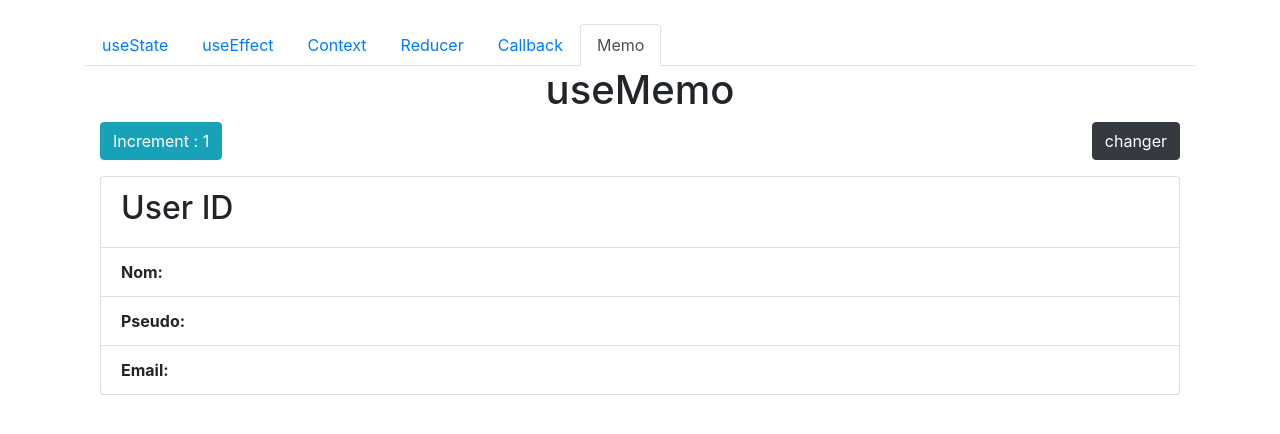
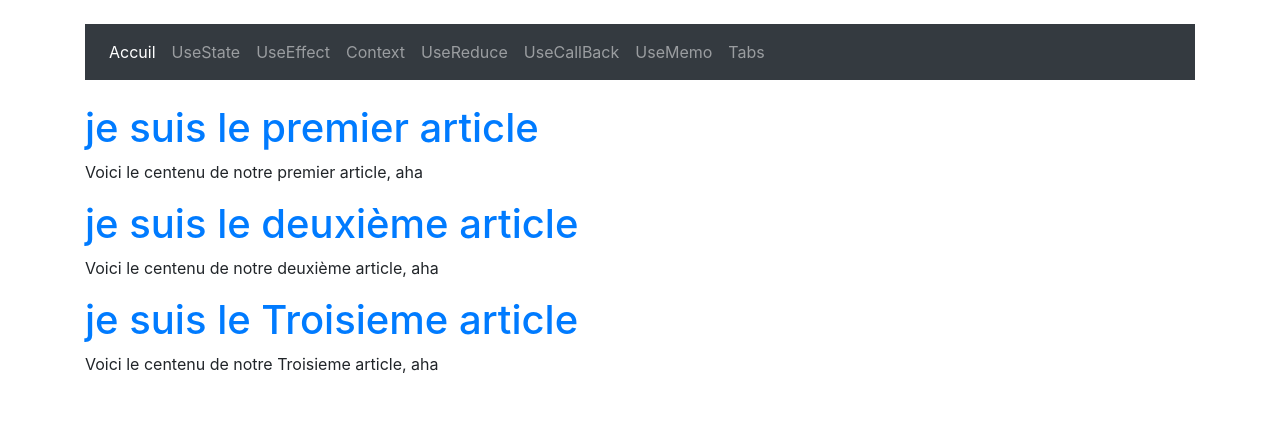
Before and after one commit to AK-SoloQ/TestingReactHook, a React (Create React App) app: page / in a window 1280 px wide. Shown: the top 434 px of the page. Built offline with nearby package versions, Linux system fonts and the light colour scheme; no server answers.

Commit message:
fix(redux): add redux & router

```diff
--- a/package.json
+++ b/package.json
@@ -8,7 +8,10 @@
     "react": "^16.12.0",
     "react-bootstrap": "^1.0.0-beta.16",
     "react-dom": "^16.12.0",
-    "react-scripts": "3.2.0",
+    "react-redux": "^7.1.3",
+    "react-router-dom": "^5.1.2",
+    "react-scripts": "^3.3.0",
+    "redux": "^4.0.4",
     "uuid": "^3.3.3"
   },
   "scripts": {
--- a/src/App.js
+++ b/src/App.js
@@ -24,10 +24,17 @@ import Progress from './components/Callback/Progress'
 // Import Memo
 import ProfileMemo from './components/Memo/ProfileMemo'
 
-
+// Accueil Redux
+import Accueil from './components/Accueil/Accueil'
+import Post from './components/Accueil/Post'
 // Bootstarp Elements
 import { Tabs, Tab } from 'react-bootstrap';
 
+// Add Router
+import { BrowserRouter, Route } from 'react-router-dom'
+
+// Import Menu
+import Menu from './components/Menu/Menu'
 // Main Function
 function App() {
   const [user, setUser] = useState({
@@ -46,38 +53,39 @@ function App() {
   }, [countTwo])
   return (
     <div className="container mt-4">
-      <Tabs defaultActiveKey="Memo" id="uncontrolled-tab-example">
-        <Tab eventKey="useState" title="useState">
-          <UseState></UseState>
-        </Tab>
-        <Tab eventKey="useEffect" title="useEffect">
-          <UseEffect></UseEffect>
-        </Tab>
-        <Tab eventKey="Context" title="Context">
+      <BrowserRouter>
+        <Menu />
+        <Route path='/post/:post_id' component={Post}></Route>
+        <Route exact path='/' component={Accueil} ></Route>
+        <Route path='/useState' component={UseState}></Route>
+        <Route path='/useEffect' component={UseEffect}></Route>
+        <Route path='/useReduce' component={Count}></Route>
+        <Route path='/useMemo' component={ProfileMemo}></Route>
+        <Route path='/useCallback'>
+          <Progress {...countOne}></Progress>
+          <Progress {...countTwo}></Progress>
+          <Button handleClick={incrementCountOne} {...countOne}>Count 1</Button>
+          <Button handleClick={incrementCountTwo} {...countTwo}>Count 2</Button>
+        </Route>
+        <Route path='/context'>
           <UserContext.Provider value={user}>
             <ColorContext.Provider value={'red'}>
               <Profile />
             </ColorContext.Provider>
           </UserContext.Provider>
-        </Tab>
-        <Tab eventKey="Reducer" title="Reducer">
-          <Count />
-        </Tab>
-        <Tab eventKey="Callback" title="Callback">
-          <Progress {...countOne}></Progress>
-          <Progress {...countTwo}></Progress>
-          <Button handleClick={incrementCountOne} {...countOne}>Count 1</Button>
-          <Button handleClick={incrementCountTwo} {...countTwo}>Count 2</Button>
-        </Tab>
-        <Tab eventKey='Memo' title="Memo">
-          <ProfileMemo />
-        </Tab>
-      </Tabs>
-
-
-
-
-    </div>
+        </Route>
+        <Route path='/tabs'>
+          <Tabs defaultActiveKey="Memo" id="uncontrolled-tab-example">
+            <Tab eventKey='Memo2' title="Memo2">
+              <h1>Bonjour </h1>
+            </Tab>
+            <Tab eventKey='Memo' title="Memo">
+              <h1>HEll0 </h1>
+            </Tab>
+          </Tabs>
+        </Route>
+      </BrowserRouter>
+    </div >
   );
 }
 function UseState() {
--- /dev/null
+++ b/src/components/Accueil/Accueil.js
@@ -0,0 +1,36 @@
+import React, { Component } from 'react';
+import { connect } from 'react-redux'
+import { Link } from 'react-router-dom'
+
+const mapStateToProps = state => {
+      return {
+            posts: state.posts
+      }
+}
+class Accueil extends Component {
+      constructor(props) {
+            super(props);
+            this.state = {}
+      }
+      render() {
+            const { posts } = this.props
+            const postData = posts.length ? (
+                  posts.map(post => {
+                        return (
+                              <div className='base' key={post.id}>
+                                    <Link to={"/post/" + post.id}>
+                                          <h1>{post.title}</h1>
+                                    </Link>
+                                    <p>{post.body}</p>
+                              </div>
+                        )
+                  })
+            ) : <p>Aucun Article pour le moment !</p>
+            return (
+                  postData
+            );
+      }
+}
+
+
+export default connect(mapStateToProps)(Accueil);
--- /dev/null
+++ b/src/components/Accueil/Post.js
@@ -0,0 +1,33 @@
+import React, { Component } from 'react';
+import { connect } from 'react-redux'
+
+
+const mapStateToProps = (state, ownProps) => {
+      let id = Number(ownProps.match.params.post_id)
+      return {
+            post: state.posts.find(post => post.id === id)
+      }
+}
+class Accueil extends Component {
+      constructor(props) {
+            super(props);
+            this.state = {}
+      }
+      render() {
+            const post = this.props.post
+            console.log({ post })
+
+            const postData = post ? (
+                  <div className='post'>
+                        <h1>{post.title}</h1>
+                        <p>{post.body}</p>
+                  </div>
+            ) : (<p>Aucun Article pour le moment !!!</p>)
+            return (
+                  postData
+            );
+      }
+}
+
+
+export default connect(mapStateToProps)(Accueil);
--- /dev/null
+++ b/src/components/Menu/Menu.js
@@ -0,0 +1,38 @@
+import React from 'react';
+function Menu() {
+      return (
+            <nav className="navbar navbar-expand-lg navbar-dark bg-dark mb-4">
+
+                  <div className="collapse navbar-collapse" id="navbarColor02">
+                        <ul className="navbar-nav mr-auto">
+                              <li className="nav-item active">
+                                    <a className="nav-link" href="/">Accuil <span className="sr-only">(current)</span></a>
+                              </li>
+                              <li className="nav-item">
+                                    <a className="nav-link" href="/useState">UseState</a>
+                              </li>
+                              <li className="nav-item">
+                                    <a className="nav-link" href="/useEffect">UseEffect</a>
+                              </li>
+                              <li className="nav-item">
+                                    <a className="nav-link" href="/context">Context</a>
+                              </li>
+                              <li className="nav-item">
+                                    <a className="nav-link" href="/useReduce">UseReduce</a>
+                              </li>
+                              <li className="nav-item">
+                                    <a className="nav-link" href="/useCallback">UseCallBack</a>
+                              </li>
+                              <li className="nav-item">
+                                    <a className="nav-link" href="/useMemo">UseMemo</a>
+                              </li>
+                              <li className="nav-item">
+                                    <a className="nav-link" href="/tabs">Tabs</a>
+                              </li>
+                        </ul>
+                  </div>
+            </nav>
+      )
+}
+
+export default Menu;
--- a/src/index.js
+++ b/src/index.js
@@ -4,9 +4,18 @@ import './index.css';
 import App from './App';
 import * as serviceWorker from './serviceWorker';
 import 'bootstrap/dist/css/bootstrap.min.css';
+// Redux
+import { createStore } from 'redux'
+import { Provider } from 'react-redux'
+import rootReducer from './reducers/rootReducer'
 
+const store = createStore(rootReducer)
 
-ReactDOM.render(<App />, document.getElementById('root'));
+ReactDOM.render(
+      <Provider store={store}>
+            <App />
+      </Provider>,
+      document.getElementById('root'));
 
 // If you want your app to work offline and load faster, you can change
 // unregister() to register() below. Note this comes with some pitfalls.
--- /dev/null
+++ b/src/reducers/rootReducer.js
@@ -0,0 +1,24 @@
+const initState = {
+      posts: [
+            {
+                  id: 1,
+                  title: 'je suis le premier article',
+                  body: 'Voici le centenu de notre premier article, aha'
+            },
+            {
+                  id: 2,
+                  title: 'je suis le deuxième article',
+                  body: 'Voici le centenu de notre deuxième article, aha'
+            },
+            {
+                  id: 3,
+                  title: 'je suis le Troisieme article',
+                  body: 'Voici le centenu de notre Troisieme article, aha'
+            }
+      ]
+}
+
+const rootReducer = (state = initState, action) => {
+      return state
+}
+export default rootReducer
```
Also changed, not shown: 2 other files (tests, documents, lock files or other folders).
